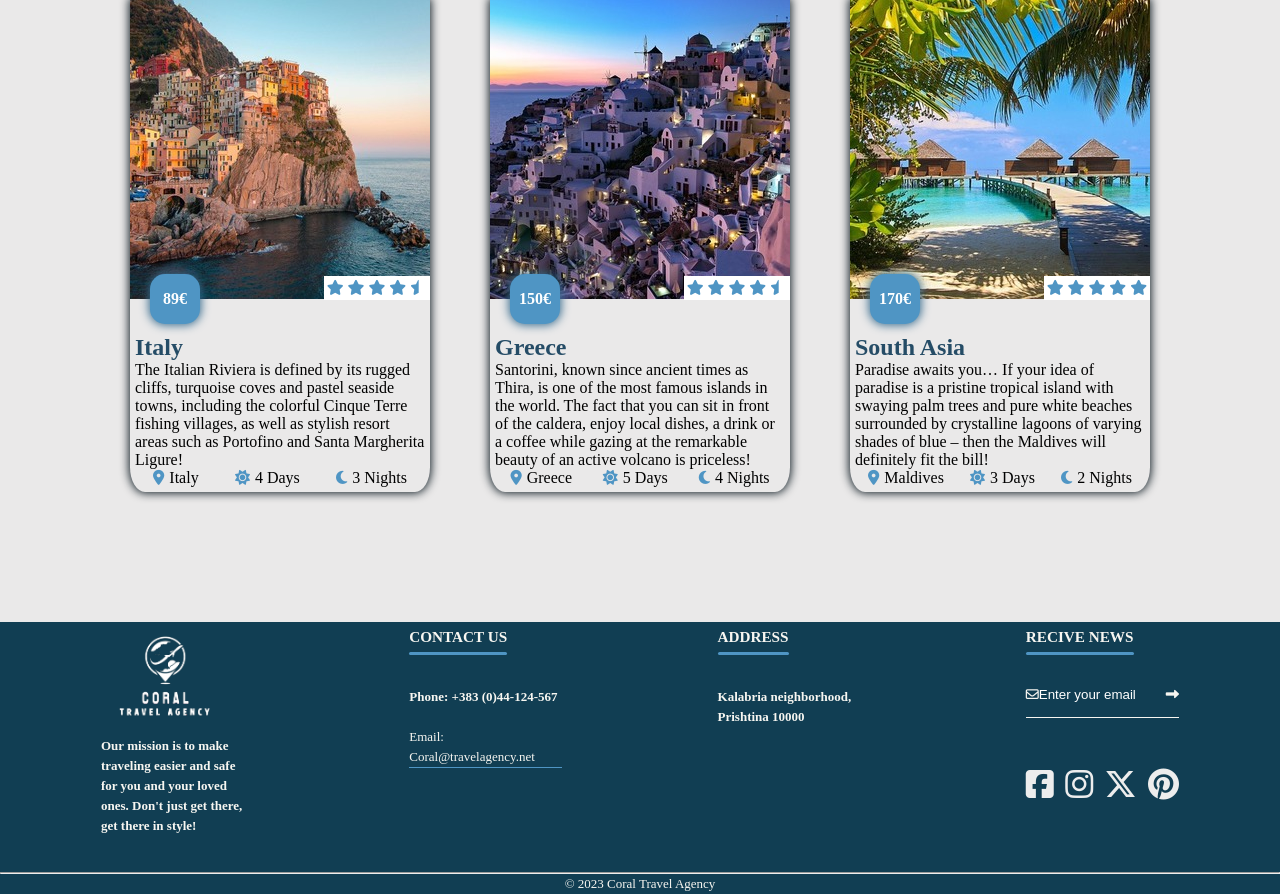
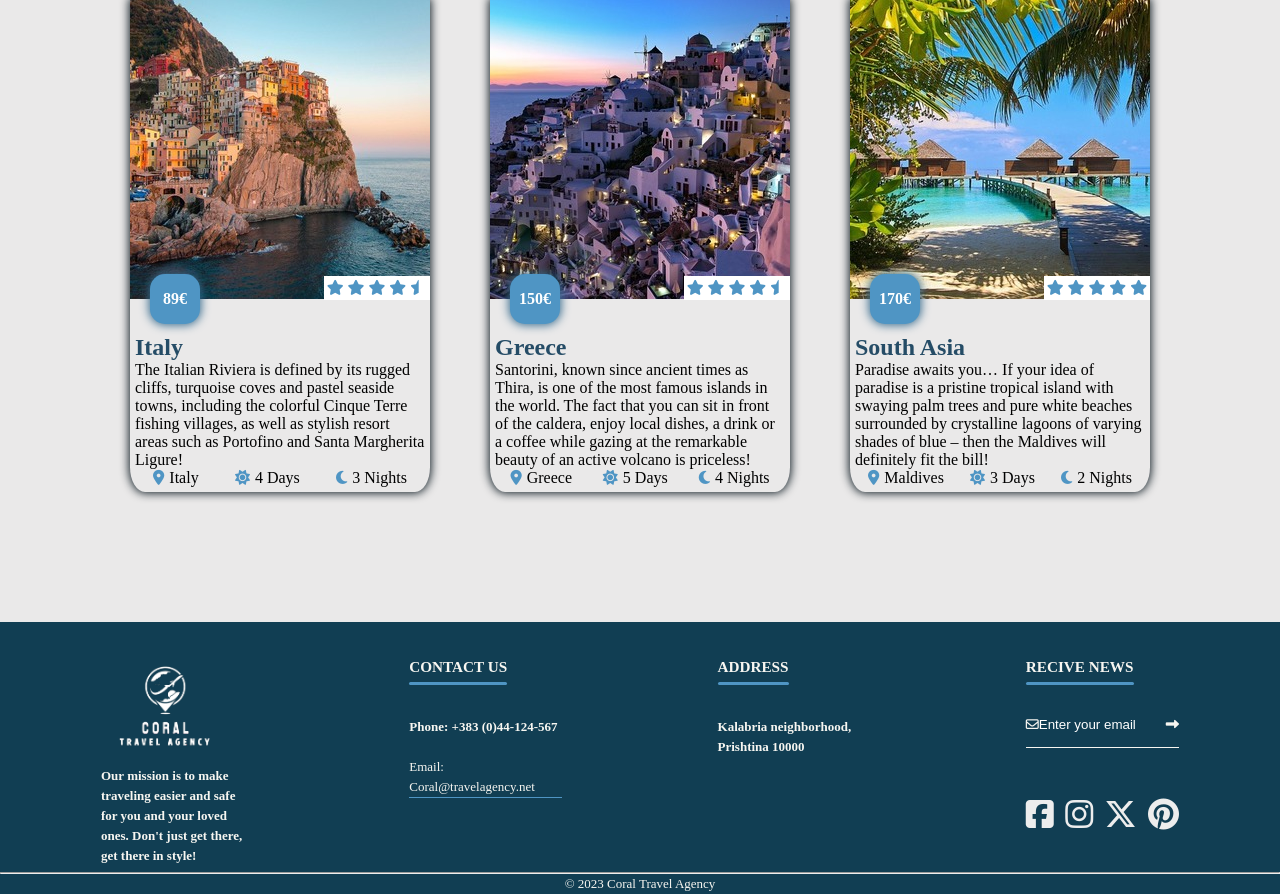
Before and after one commit to rronapajaziti/Web-design-Project, a PHP site: page /Travel.html in a window 1280 px wide. Shown: the part 861-1755 px from the top of the page. Run offline with PHP 8.4, Linux system fonts and the light colour scheme; some libraries are stand-ins or nearby versions.

Commit message:
flightss

```diff
--- a/Flights.html
+++ b/Flights.html
@@ -39,7 +39,8 @@
             <label>Flying To</label>
             <div class="input">
             <input type="text" class="form-control" placeholder="City or Airport">
-        </div>
+            </div>
+            </div>
            <label>Departing</label>
             <div class="input">
 
--- a/Style.css
+++ b/Style.css
@@ -221,6 +221,7 @@ footer{
 .kolona{
     flex-basis: 15%;
     padding: 5px;
+    margin-top: 30px;
 }
 .logo{
     width: 125px;
```
